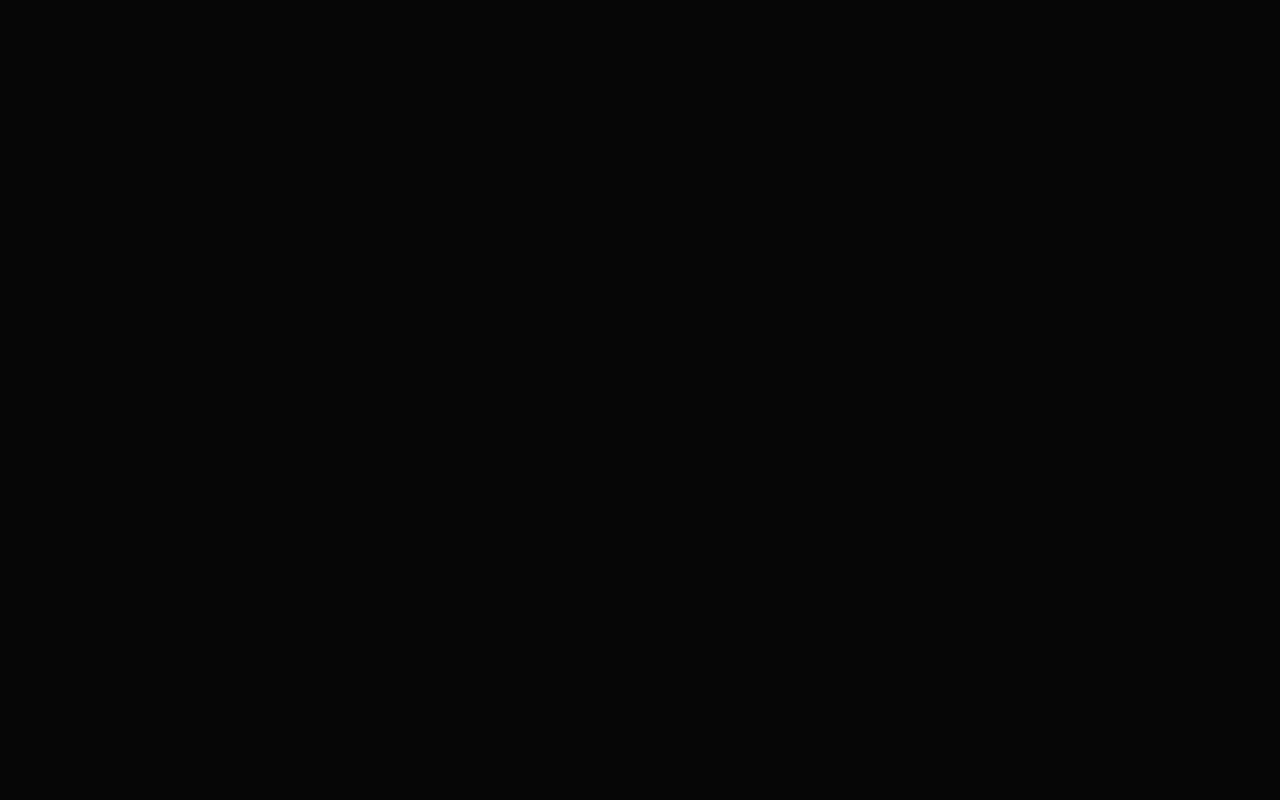
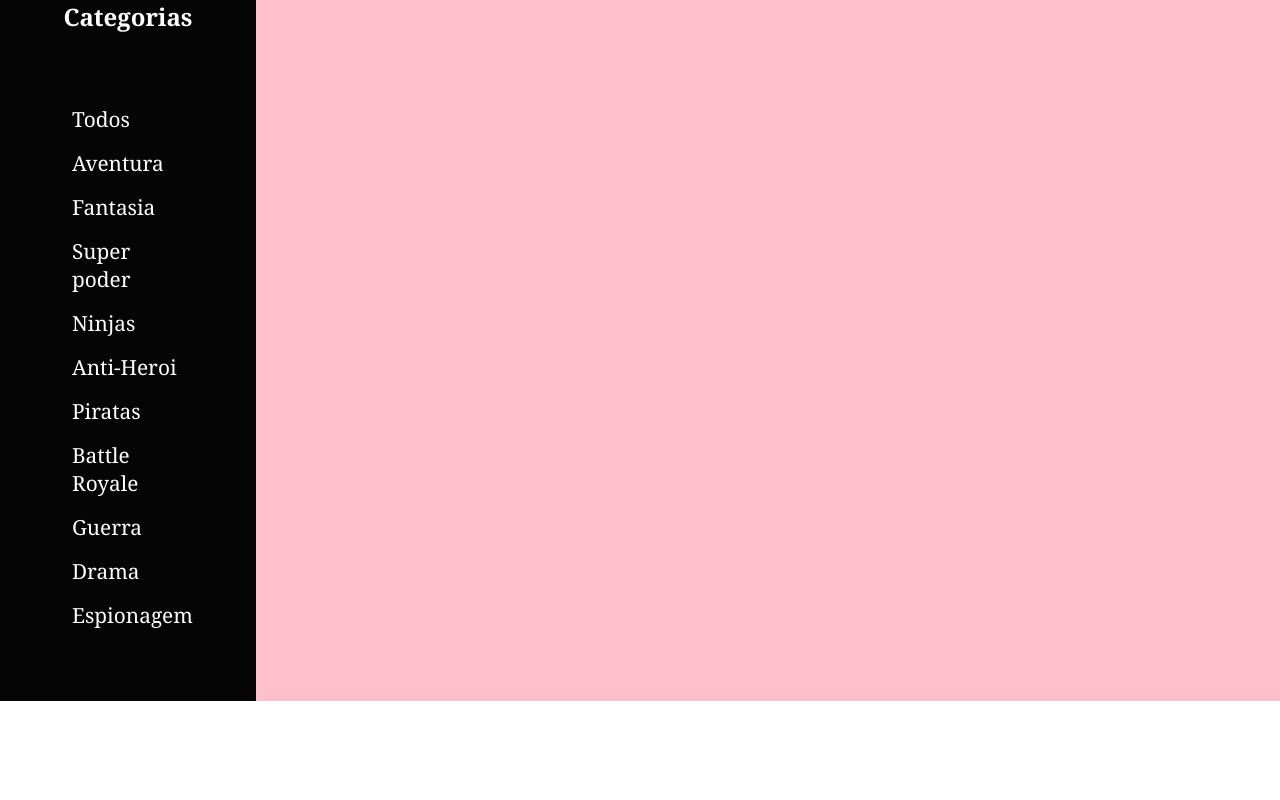
Before and after one commit to Diego-1D/anime, a React (Create React App) app: page / in a window 1280 px wide. Shown: the top 800 px of the page. Built offline with nearby package versions, Linux system fonts and the light colour scheme; no server answers; the HTML template or start-up script is replaced by a standard one.

Commit message:
Instalando o react-router-dom

```diff
--- a/package.json
+++ b/package.json
@@ -6,8 +6,10 @@
     "@testing-library/jest-dom": "^5.14.1",
     "@testing-library/react": "^11.2.7",
     "@testing-library/user-event": "^12.8.3",
+    "axios": "^0.24.0",
     "react": "^17.0.2",
     "react-dom": "^17.0.2",
+    "react-router-dom": "^6.0.1",
     "react-scripts": "4.0.3",
     "styled-components": "^5.3.3",
     "web-vitals": "^1.1.2"
--- a/src/App.js
+++ b/src/App.js
@@ -1,4 +1,5 @@
 import React from 'react';
+import { BrowserRouter as Router} from 'react-router-dom';
 import FeatureAnime from './components/FeatureAnime';
 import Hero from './components/Hero';
 import { GlobalStyle } from './globalStyles';
@@ -6,11 +7,11 @@ import { GlobalStyle } from './globalStyles';
 function App() {
 
   return (
-    <>
+    <Router>
       <GlobalStyle />
-      <Hero />
+      {/* <Hero /> */}
       <FeatureAnime/>
-    </>
+    </Router>
   );
 }
 
```
Also changed, not shown: 1 other file (tests, documents, lock files or other folders).
